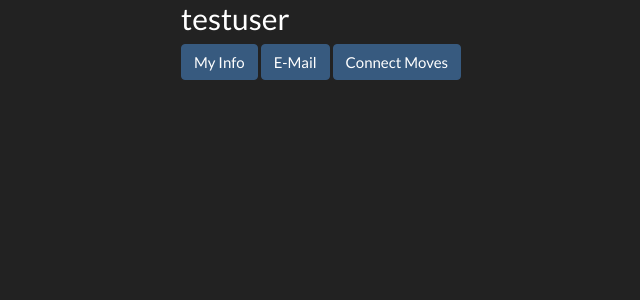
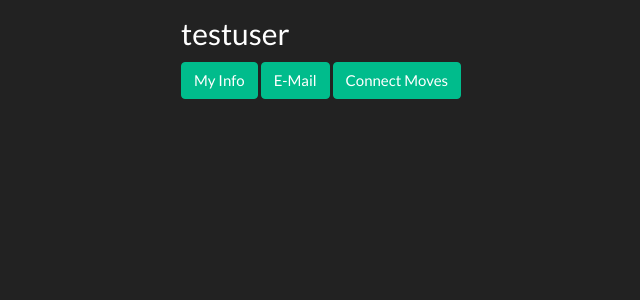
Before and after one commit to MatthiasHertel/ws17_oos_sp, a Django app: page /users/testuser/ in a window 1280 px wide. Shown: the part 71-371 px from the top of the page, without its empty margins (9-649 px from the left). Run offline with Django 3.2, Linux system fonts and the light colour scheme; a user stored in the database is signed in; data comes from the database, SQL or seed files in the repository; some libraries are stand-ins or nearby versions.

Commit message:
Adjusted color scheme / minor wording & css fixes

```diff
--- a/web_django/django_playground/static/css/project.css
+++ b/web_django/django_playground/static/css/project.css
@@ -116,6 +116,34 @@ border-radius: 21px 21px 21px 21px;
  * Extra utilities
  */
 
+h2 {
+  margin-top: .5em
+}
+
+.col-sm-12 {
+  margin-bottom: .25em
+}
+
+.btn-primary {
+    color: #fff;
+    background-color: #00bc8c;
+    border-color: #00bc8c;
+    margin-bottom: .5em;
+}
+
+.btn-primary:hover {
+  color: #fff;
+  background-color: #007053;
+  border-color: #007053;
+}
+
+.btn-primary:not(:disabled):not(.disabled):active {
+  color: #fff;
+  background-color: #00efb2;
+  border-color: #00efb2;
+
+}
+
 .border-top { border-top: 1px solid #e5e5e5; }
 .border-bottom { border-bottom: 1px solid #e5e5e5; }
 
@@ -132,6 +160,25 @@ border-radius: 21px 21px 21px 21px;
     -webkit-box-flex: 1;
     flex: 1;
   }
+
+  .mpl-pie {
+    position: relative;
+    top: -10px;
+  }
+}
+
+@media (min-width: 1024px) {
+  .mpl-pie {
+    position: relative;
+    top: -15px;
+  }
+}
+
+@media (min-width: 1200px) {
+  .mpl-pie {
+    position: relative;
+    top: -30px;
+  }
 }
 
 .overflow-hidden { overflow: hidden; }
--- a/web_django/django_playground/templates/pages/map.html
+++ b/web_django/django_playground/templates/pages/map.html
@@ -44,7 +44,7 @@
       <div class="row">
         <div class="col-md-6">
           <div class="card">
-            <div class="card-block" style="padding:10px">
+            <div class="card-block" style="padding:0 0 0 25px">
               <h1 class="card-title">
                 {{view_date}}
               </h1>
--- a/web_django/django_playground/templates/pages/month.html
+++ b/web_django/django_playground/templates/pages/month.html
@@ -15,7 +15,7 @@
       <div class="card">
         <div class="card-header">
           <strong>
-            Informations from your Moves-Account
+            Information from your Moves-Account
           </strong>
         </div>
         <div class="card-block" style="padding:10px">
@@ -36,7 +36,7 @@
                         <a class="dropdown-item" href="/users/moves-data/{{ month|date:'Y' }}/{{ month|date:'m' }}">{{ month|date:"M Y" }}</a>
                 {% endfor %}
                 <div class="dropdown-divider"></div>
-                <a class="dropdown-item" href="/users/moves-data">Overview last 30 Days</a>
+                <a class="dropdown-item" href="/users/moves-data">Overview last 30 days</a>
               </div>
             </div>
 
@@ -56,7 +56,7 @@
               <thead>
                   <tr>
                       <th>Date</th>
-                      <th>Short Summarize</th>
+                      <th>Short Summary</th>
                       <th>GeoJSON</th>
                   </tr>
               </thead>
--- a/web_django/django_playground/users/views.py
+++ b/web_django/django_playground/users/views.py
@@ -229,7 +229,7 @@ class UserActivityMplView(LoginRequiredMixin, View):
 
         # color map for coloring diagram-stuff
         # ref: https://matplotlib.org/examples/color/colormaps_reference.html
-        color_list = plt.cm.tab10(np.linspace(0, 1, 24))
+        #color_list = plt.cm.tab10(np.linspace(0, 1, 24))
 
         user = User.objects.get(username=request.user.username)
         if date is not None:
@@ -265,7 +265,7 @@ class UserActivityMplView(LoginRequiredMixin, View):
 
             # do the plotting
             if np.sum(y) > 0:
-                plt.plot(x, y, 'o-', color=color_list[utils_service.get_activity_color(activity)], label=activity)
+                plt.plot(x, y, 'o-', color=utils_service.get_activity_color(activity), label=activity)
 
 
         # set plot title
@@ -312,7 +312,7 @@ class UserActivityMplDetailView(LoginRequiredMixin, View):
 
         # color map for coloring diagram-stuff
         # ref: https://matplotlib.org/examples/color/colormaps_reference.html
-        color_list = plt.cm.tab10(np.linspace(0, 1, 24))
+        # color_list = plt.cm.tab10(np.linspace(0, 1, 24))
 
         # define what is needed
         speedist = {}
@@ -363,7 +363,7 @@ class UserActivityMplDetailView(LoginRequiredMixin, View):
 
         # create plot or name the shame (no sufficient data)
         if len(x)>0 and len(y)>0:
-            plt.plot(x, y, '.-', color=color_list[utils_service.get_activity_color(currActivity)])
+            plt.plot(x, y, '.-', color=utils_service.get_activity_color(currActivity))
         else:
             fig.text(.25, .5, 'Oops, not enough data for generating a plot :( ', style='normal',
                     bbox={'facecolor': 'red', 'alpha': 0.5, 'pad': 10})
@@ -387,7 +387,7 @@ class UserActivityMplPieView(LoginRequiredMixin, View):
 
         # color map for coloring diagram-stuff
         # ref: https://matplotlib.org/examples/color/colormaps_reference.html
-        color_list = plt.cm.tab10(np.linspace(0, 1, 24))
+        #color_list = plt.cm.tab10(np.linspace(0, 1, 24))
 
         user = User.objects.get(username=request.user.username)
 
@@ -411,7 +411,7 @@ class UserActivityMplPieView(LoginRequiredMixin, View):
 
         # color map for coloring diagram-stuff
         # ref: https://matplotlib.org/examples/color/colormaps_reference.html
-        color_list = plt.cm.tab10(np.linspace(0, 1, 24))
+        #color_list = plt.cm.tab10(np.linspace(0, 1, 24))
 
         # init figure & canvas
         plt.close()
@@ -420,7 +420,7 @@ class UserActivityMplPieView(LoginRequiredMixin, View):
         canvas = FigureCanvas(fig)
 
         # get the colors (wtf ...)
-        cols = [color_list[utils_service.get_activity_color(label)] for label in labels]
+        cols = [utils_service.get_activity_color(label) for label in labels]
 
         # draw the legend by hand, because display looks shitty for small values (even more wtf ...)
         y = -1.5
@@ -428,7 +428,7 @@ class UserActivityMplPieView(LoginRequiredMixin, View):
 
         for key in distances.items():
             if key[1] > 0:
-                col = color_list[utils_service.get_activity_color(key[0])]
+                col = utils_service.get_activity_color(key[0])
                 legend_activity = str(key[0]) + ": " + str(round(key[1]/(whole/100),2)) + "%"
                 plt.text(0.2, y, legend_activity, va='top', ha='right', rotation=0, wrap=True, color=col)
             y+=0.13
```
Also changed, not shown: web_django/django_playground/services/utils.py (+8 -8 lines), web_django/django_playground/templates/pages/list.html (+8 -8 lines).
